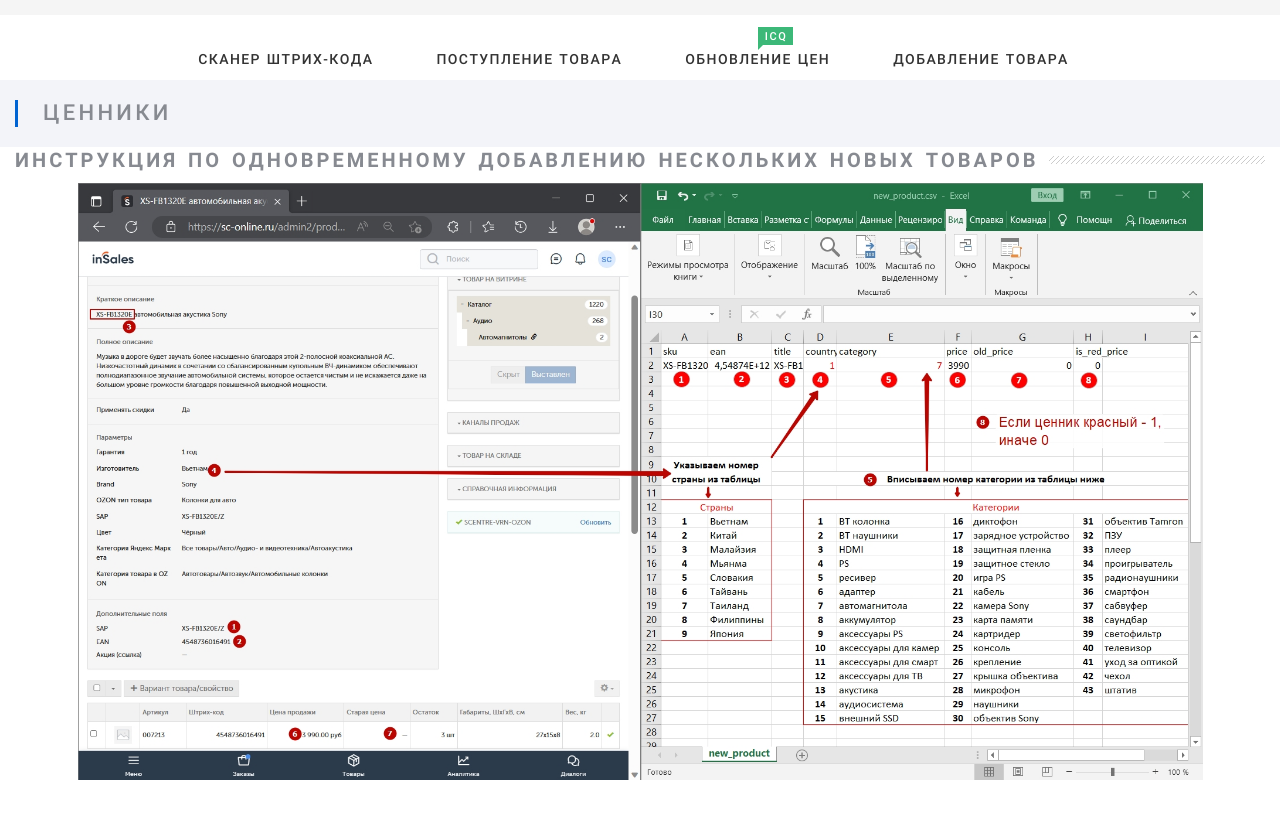
After one commit to borovets-tm/price_tags, a Django app: page /instruction_add_products/ in a window 1280 px wide. The commit adds this page. Run offline with Django 4.2, Linux system fonts and the light colour scheme; some libraries are stand-ins or nearby versions.

Commit message:
added instructions for adding products via a file

```diff
--- a/app_tags/urls.py
+++ b/app_tags/urls.py
@@ -2,6 +2,7 @@ from django.urls import path
 
 from app_tags.views import BarcodeScannerView, print_tags, ProductsReceiptView, ProductCreateBeforeUpdateView
 from app_tags.views import AddNewProduct, ProductMultyUpdateView, instruction_products_receipt
+from app_tags.views import instruction_add_products
 
 urlpatterns = [
 	path('', BarcodeScannerView.as_view(), name='barcode_scanner'),
@@ -12,4 +13,5 @@ urlpatterns = [
 	path('update_price/', ProductMultyUpdateView.as_view(), name='update_price'),
 	path('update_price/<int:pk>=<int:color>/', ProductMultyUpdateView.edit_color_price_tags, name='change_color'),
 	path('instruction_products_receipt/', instruction_products_receipt, name='instruction_products_receipt'),
+	path('instruction_add_products/', instruction_add_products, name='instruction_add_products'),
 ]
--- a/app_tags/views.py
+++ b/app_tags/views.py
@@ -365,6 +365,7 @@ class AddNewProduct(View):
 	def get(cls, request):
 		form = ProductForm()
 		form_file = ProductsReceiptForm()
+		form_file.fields['file'].widget.attrs.pop('style')
 		return render(
 			request,
 			'app_tags/product_form.html',
@@ -378,6 +379,7 @@ class AddNewProduct(View):
 	def post(cls, request):
 		form = ProductForm(request.POST)
 		form_file = ProductsReceiptForm()
+		form_file.fields['file'].widget.attrs.pop('style')
 		if form.is_valid():
 			sku = form.cleaned_data.get('sku')
 			product_check = Product.objects.filter(sku=sku)
@@ -454,6 +456,7 @@ class AddNewProduct(View):
 						)
 			form = ProductForm()
 			form_file = ProductsReceiptForm()
+			form_file.fields['file'].widget.attrs.pop('style')
 			return render(
 				request,
 				'app_tags/product_form.html',
@@ -466,6 +469,7 @@ class AddNewProduct(View):
 			)
 		form = ProductForm()
 		form_file = ProductsReceiptForm()
+		form_file.fields['file'].widget.attrs.pop('style')
 		return render(
 			request,
 			'app_tags/product_form.html',
@@ -551,3 +555,9 @@ def instruction_products_receipt(request):
 		request,
 		'app_tags/instruction_products_receipt.html'
 	)
+
+def instruction_add_products(request):
+	return render(
+		request,
+		'app_tags/instruction_add_products.html'
+	)
--- a/templates/app_tags/barcode_scanner.html
+++ b/templates/app_tags/barcode_scanner.html
@@ -121,7 +121,7 @@
 									       {{ field.label_tag }}{{ field }}
 						                </div>
 					                {% endfor %}
-					                <button class="btn" type="submit" style="width: 100px; height: 50px; margin-top: 10px; margin-left: 10px; background-color: #3cb878; border-radius: 0">Добавить</button>
+					                <button class="btn" type="submit" style="width: 100px; height: 50px; margin-top: 10px; margin-left: 10px; background-color: #3cb878; border-radius: 0; font-size: 80%">Добавить</button>
 								</form>
 				            </div>
 			            </div>
--- /dev/null
+++ b/templates/app_tags/instruction_add_products.html
@@ -0,0 +1,26 @@
+{% extends 'basic.html' %}
+{% load widget_tweaks %}
+{% load static %}
+{% block page_content %}
+    <div>
+        <div class="wrap">
+            <div class="Section-content">
+                <div class="Slider Slider_carousel" style="height: 100%">
+                    <header class="Section-header Section-header_close">
+                        <h2 class="Section-title">
+                            Инструкция по одновременному добавлению нескольких новых товаров
+                        </h2>
+                        <div class="Section-control">
+                            <div class="Slider-navigate">
+                            </div>
+                        </div>
+                    </header>
+                    <div class="row">
+                        <img src="{% static 'steps/548d480e21.jpg' %}"
+                             alt="step1" width="90%"/>
+                    </div>
+                </div>
+            </div>
+        </div>
+    </div>
+{% endblock %}
--- a/templates/app_tags/product_form.html
+++ b/templates/app_tags/product_form.html
@@ -40,7 +40,7 @@
                             {% else %}
                                 Добавление товаров из файла<br>
 	                            1. Скачайте файл по ссылке: <a href="{% static 'new_product.csv' %}">csv-документ</a><br>
-	                            2. Откройте и заполните файл по образцу
+	                            2. Откройте и заполните файл по образцу: <a href="{% url 'instruction_add_products' %}">Инструкция</a>
                             {% endif %}
                             <form class="form" method="post" enctype="multipart/form-data">
                                 {% csrf_token %}
```
Also changed, not shown: static/assets/css/basic.css (+12 -14 lines), static/steps/548d480e21.jpg (added).
